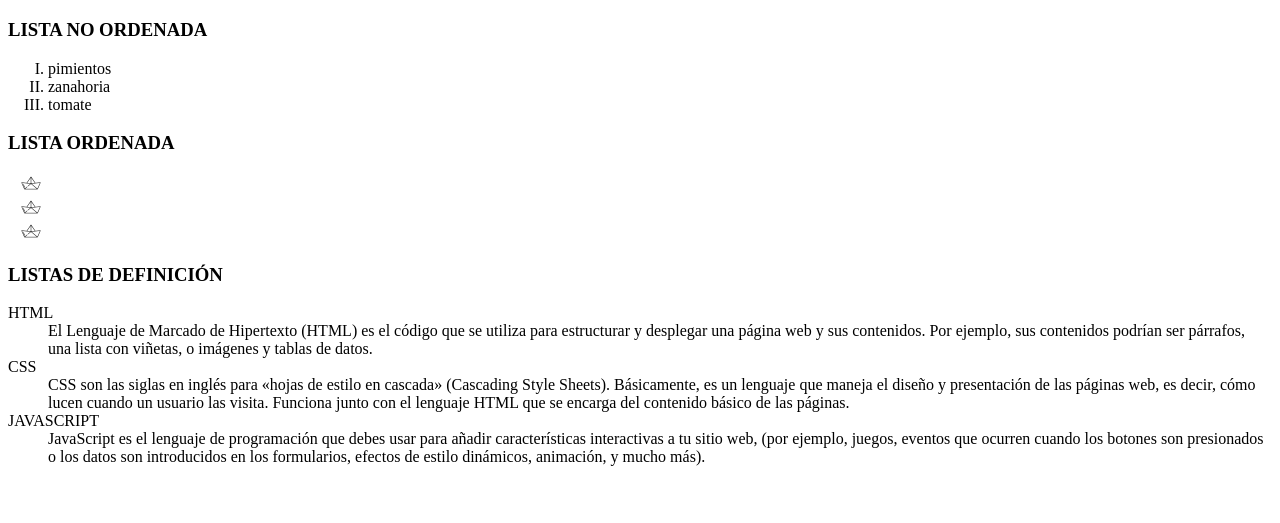
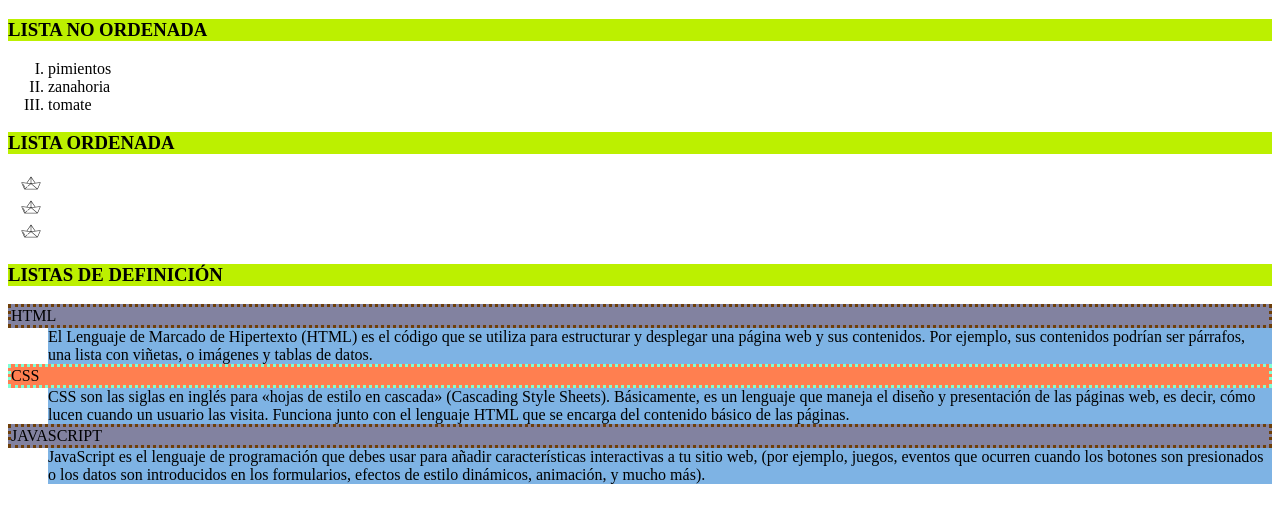
Before and after one commit to Enriquetornera/ejclaseapliacionesweb2smra, a plain HTML site: page aplicaciones web/listas ccs/index.html in a window 1280 px wide. Shown: the part 61-584 px from the top of the page. Drawn offline with Linux system fonts and the light colour scheme.

Commit message:
14/10/22

```diff
--- a/aplicaciones web/listas ccs/index.html
+++ b/aplicaciones web/listas ccs/index.html
@@ -29,7 +29,7 @@
         <dd>El Lenguaje de Marcado de Hipertexto (HTML) es el código que se utiliza para estructurar y desplegar una
             página web y sus contenidos. Por ejemplo, sus contenidos podrían ser párrafos, una lista con viñetas, o
             imágenes y tablas de datos.</dd>
-        <dt>CSS</dt>
+        <dt class="dt2">CSS</dt>
         <dd>CSS son las siglas en inglés para «hojas de estilo en cascada» (Cascading Style Sheets). Básicamente, es
             un
             lenguaje que maneja el diseño y presentación de las páginas web, es decir, cómo lucen cuando un usuario
--- a/aplicaciones web/listas ccs/style.css
+++ b/aplicaciones web/listas ccs/style.css
@@ -4,3 +4,19 @@ ol{
 ul{
     list-style-image:url("img/barco.png");
 }
+dd{
+    background-color: rgb(126, 179, 228);
+}
+dt{
+    background-color: rgb(130, 130, 160);
+    border-style: dotted;
+    border-color: rgb(110, 63, 9);
+
+}
+dt.dt2{
+    border-color: aquamarine;
+    background-color: coral;
+}
+h3{
+    background-color: rgb(188, 240, 0);
+}
```
